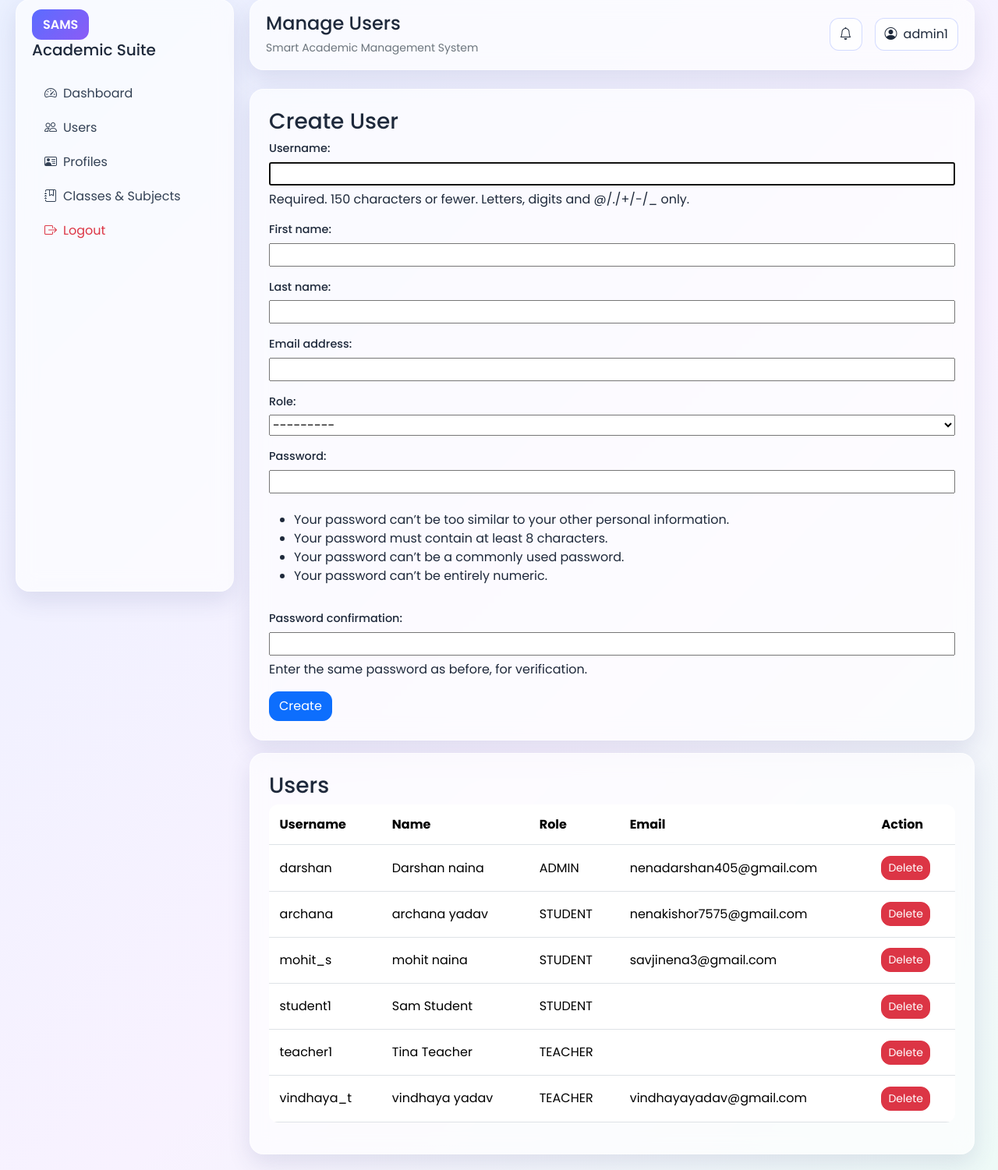
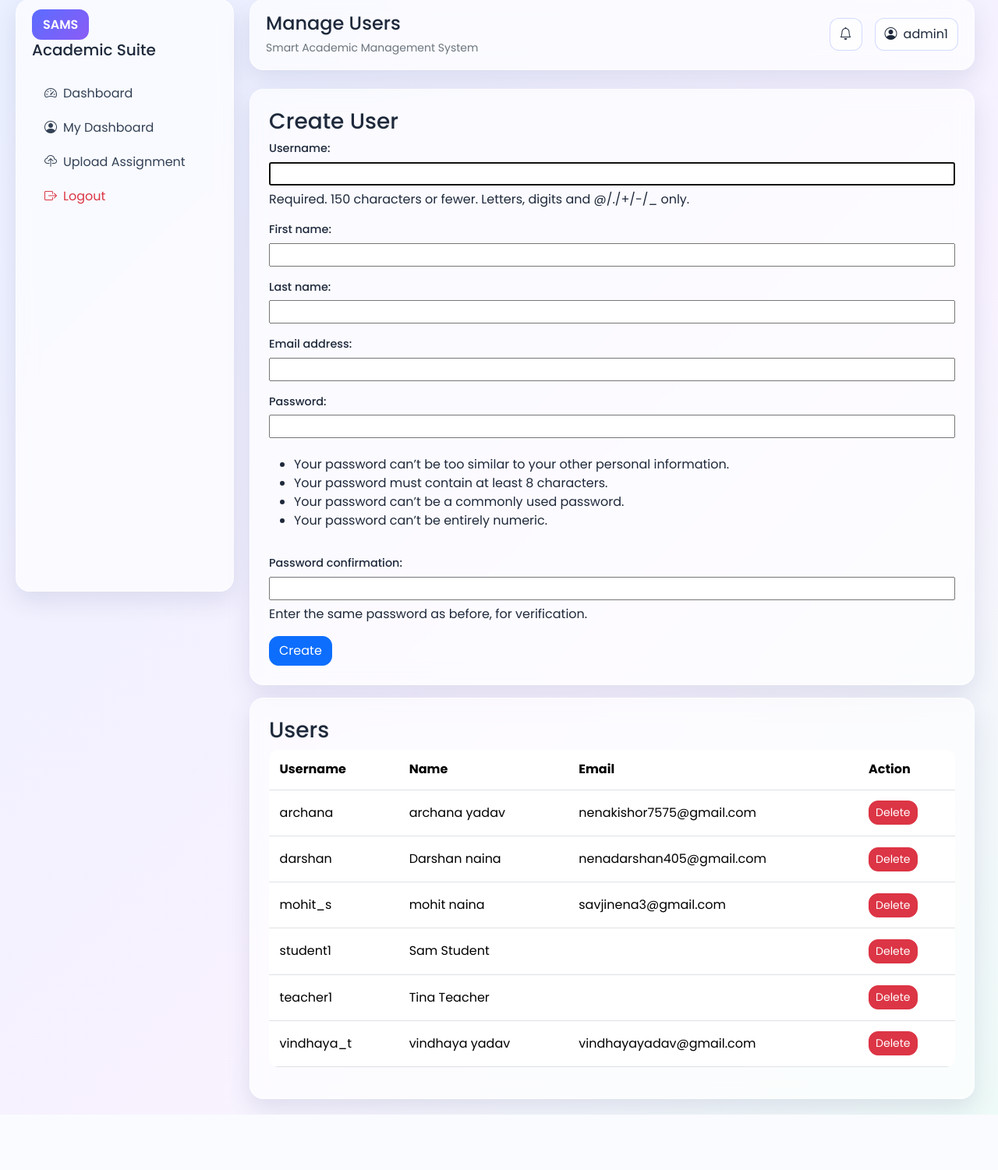
Before and after one commit to DarshanNaina/SMART-MANAGEMENT, a Django app: page /admin-panel/users/ in a window 1280 px wide. Shown: the part 21-1522 px from the top of the page at 78% size. After the commit the page ends 1451 px from the top, so only its background shows below. Run offline with Django 5.2, Linux system fonts and the light colour scheme; a user stored in the database is signed in; data comes from the database, SQL or seed files in the repository; both versions use the stored data as it was before the commit.

Commit message:
role feature

```diff
--- a/accounts/admin.py
+++ b/accounts/admin.py
@@ -17,8 +17,7 @@ from .models import (
 
 @admin.register(CustomUser)
 class CustomUserAdmin(UserAdmin):
-    fieldsets = UserAdmin.fieldsets + (("RBAC", {"fields": ("role",)}),)
-    list_display = ("username", "email", "role", "is_staff")
+    list_display = ("username", "email", "is_staff")
 
 
 admin.site.register(AcademicClass)
--- a/accounts/forms.py
+++ b/accounts/forms.py
@@ -26,7 +26,7 @@ class RegisterForm(forms.ModelForm):
 
     class Meta:
         model = CustomUser
-        fields = ("username", "first_name", "last_name", "email", "role")
+        fields = ("username", "first_name", "last_name", "email")
         widgets = {
             "username": forms.TextInput(attrs={"class": "form-control"}),
             "first_name": forms.TextInput(attrs={"class": "form-control"}),
--- a/accounts/models.py
+++ b/accounts/models.py
@@ -7,15 +7,8 @@ from datetime import timedelta
 
 
 class CustomUser(AbstractUser):
-    class Role(models.TextChoices):
-        ADMIN = "ADMIN", "Admin"
-        TEACHER = "TEACHER", "Teacher"
-        STUDENT = "STUDENT", "Student"
-
-    role = models.CharField(max_length=20, choices=Role.choices)
-
     def __str__(self):
-        return f"{self.username} ({self.role})"
+        return f"{self.username}"
 
 
 class AcademicClass(models.Model):
@@ -133,7 +126,7 @@ class Attendance(models.Model):
         ordering = ["-date"]
 
     def __str__(self):
-        return f"{self.student.roll_number} - {self.subject.name} - {self.date}"
+        return f"{self.student.user.get_full_name() or self.student.user.username} - {self.subject.name} - {self.date}"
 
 
 class Assignment(models.Model):
@@ -188,4 +181,4 @@ class AssignmentSubmission(models.Model):
         ordering = ["-submitted_at"]
 
     def __str__(self):
-        return f"{self.student.roll_number} -> {self.assignment.title}"
+        return f"{self.student.user.get_full_name() or self.student.user.username} -> {self.assignment.title}"
--- a/admin_panel/forms.py
+++ b/admin_panel/forms.py
@@ -14,7 +14,7 @@ from accounts.models import (
 class UserCreateForm(UserCreationForm):
     class Meta:
         model = CustomUser
-        fields = ("username", "first_name", "last_name", "email", "role")
+        fields = ("username", "first_name", "last_name", "email")
 
 
 class ClassForm(forms.ModelForm):
--- a/admin_panel/views.py
+++ b/admin_panel/views.py
@@ -1,7 +1,6 @@
 from django.contrib import messages
 from django.shortcuts import get_object_or_404, redirect, render
 
-from accounts.decorators import role_required
 from accounts.models import (
     AcademicClass,
     Assignment,
@@ -24,7 +23,6 @@ from .forms import (
 )
 
 
-@role_required(CustomUser.Role.ADMIN)
 def dashboard(request):
     marks = Mark.objects.all()
     avg_percentage = round(sum(mark.percentage for mark in marks) / marks.count(), 2) if marks else 0
@@ -44,18 +42,16 @@ def dashboard(request):
     return render(request, "admin_panel/dashboard.html", context)
 
 
-@role_required(CustomUser.Role.ADMIN)
 def manage_users(request):
     form = UserCreateForm(request.POST or None)
     if request.method == "POST" and form.is_valid():
         form.save()
         messages.success(request, "User created successfully.")
         return redirect("admin_panel:manage_users")
-    users = CustomUser.objects.exclude(is_superuser=True).order_by("role", "username")
+    users = CustomUser.objects.exclude(is_superuser=True).order_by("username")
     return render(request, "admin_panel/manage_users.html", {"form": form, "users": users})
 
 
-@role_required(CustomUser.Role.ADMIN)
 def delete_user(request, user_id):
     user = get_object_or_404(CustomUser, id=user_id, is_superuser=False)
     if request.method == "POST":
@@ -64,7 +60,6 @@ def delete_user(request, user_id):
     return redirect("admin_panel:manage_users")
 
 
-@role_required(CustomUser.Role.ADMIN)
 def manage_classes_subjects(request):
     class_form = ClassForm(request.POST or None, prefix="class")
     subject_form = SubjectForm(request.POST or None, prefix="subject")
@@ -89,7 +84,6 @@ def manage_classes_subjects(request):
     )
 
 
-@role_required(CustomUser.Role.ADMIN)
 def assign_teachers(request):
     form = TeacherAssignmentForm(request.POST or None)
     if request.method == "POST" and form.is_valid():
@@ -100,7 +94,6 @@ def assign_teachers(request):
     return render(request, "admin_panel/assign_teachers.html", {"form": form, "assignments": assignments})
 
 
-@role_required(CustomUser.Role.ADMIN)
 def manage_profiles(request):
     teacher_form = TeacherProfileForm(request.POST or None, prefix="teacher")
     student_form = StudentProfileForm(request.POST or None, prefix="student")
@@ -127,7 +120,6 @@ def manage_profiles(request):
     )
 
 
-@role_required(CustomUser.Role.ADMIN)
 def delete_teacher_profile(request, profile_id):
     profile = get_object_or_404(TeacherProfile, id=profile_id)
     if request.method == "POST":
@@ -136,7 +128,6 @@ def delete_teacher_profile(request, profile_id):
     return redirect("admin_panel:manage_profiles")
 
 
-@role_required(CustomUser.Role.ADMIN)
 def delete_student_profile(request, profile_id):
     profile = get_object_or_404(StudentProfile, id=profile_id)
     if request.method == "POST":
--- a/student/views.py
+++ b/student/views.py
@@ -2,7 +2,6 @@ from django.contrib import messages
 from django.db.models import Avg
 from django.shortcuts import redirect, render
 
-from accounts.decorators import role_required
 from accounts.models import Assignment, AssignmentSubmission, Attendance, CustomUser, Mark, StudentProfile
 from .forms import AssignmentSubmissionForm
 
@@ -15,7 +14,6 @@ def _student_profile(user):
     return profile
 
 
-@role_required(CustomUser.Role.STUDENT)
 def dashboard(request):
     profile = _student_profile(request.user)
     marks = Mark.objects.filter(student=profile).select_related("subject")
@@ -40,7 +38,6 @@ def dashboard(request):
     return render(request, "student/dashboard.html", context)
 
 
-@role_required(CustomUser.Role.STUDENT)
 def upload_assignment(request):
     profile = _student_profile(request.user)
     form = AssignmentSubmissionForm(request.POST or None, request.FILES or None)
--- a/teacher/views.py
+++ b/teacher/views.py
@@ -4,7 +4,6 @@ from django.shortcuts import redirect, render
 from django.utils import timezone
 from django.conf import settings
 
-from accounts.decorators import role_required
 from accounts.models import Attendance, CustomUser, Mark, StudentProfile, Subject, TeacherProfile, TeacherSubjectAssignment
 
 from .forms import AssignmentForm, AttendanceForm, MarkForm
@@ -18,7 +17,6 @@ def _teacher_profile(user):
     return profile
 
 
-@role_required(CustomUser.Role.TEACHER)
 def dashboard(request):
     profile = _teacher_profile(request.user)
     subject_ids = TeacherSubjectAssignment.objects.filter(teacher=profile).values_list("subject_id", flat=True)
@@ -30,7 +28,6 @@ def dashboard(request):
     return render(request, "teacher/dashboard.html", context)
 
 
-@role_required(CustomUser.Role.TEACHER)
 def manage_marks(request):
     profile = _teacher_profile(request.user)
     subject_ids = list(TeacherSubjectAssignment.objects.filter(teacher=profile).values_list("subject_id", flat=True))
@@ -75,7 +72,6 @@ def manage_marks(request):
     return render(request, "teacher/manage_marks.html", {"form": form, "marks": marks})
 
 
-@role_required(CustomUser.Role.TEACHER)
 def manage_attendance(request):
     profile = _teacher_profile(request.user)
     subject_ids = list(TeacherSubjectAssignment.objects.filter(teacher=profile).values_list("subject_id", flat=True))
@@ -104,7 +100,6 @@ def manage_attendance(request):
     )
 
 
-@role_required(CustomUser.Role.TEACHER)
 def manage_assignments(request):
     profile = _teacher_profile(request.user)
     subject_ids = list(TeacherSubjectAssignment.objects.filter(teacher=profile).values_list("subject_id", flat=True))
--- a/templates/admin_panel/manage_users.html
+++ b/templates/admin_panel/manage_users.html
@@ -14,12 +14,11 @@
     <h3>Users</h3>
     <div class="table-responsive">
     <table class="table table-hover align-middle">
-        <tr><th>Username</th><th>Name</th><th>Role</th><th>Email</th><th>Action</th></tr>
+        <tr><th>Username</th><th>Name</th><th>Email</th><th>Action</th></tr>
         {% for user in users %}
             <tr>
                 <td>{{ user.username }}</td>
                 <td>{{ user.get_full_name }}</td>
-                <td>{{ user.role }}</td>
                 <td>{{ user.email }}</td>
                 <td>
                     <form method="post" action="{% url 'admin_panel:delete_user' user.id %}">
--- a/templates/base.html
+++ b/templates/base.html
@@ -23,18 +23,8 @@
                 </div>
                 <nav class="nav flex-column gap-1">
                     <a class="nav-link" href="{% url 'accounts:redirect_dashboard' %}"><i class="bi bi-speedometer2 me-2"></i>Dashboard</a>
-                    {% if user.role == "ADMIN" %}
-                        <a class="nav-link" href="{% url 'admin_panel:manage_users' %}"><i class="bi bi-people me-2"></i>Users</a>
-                        <a class="nav-link" href="{% url 'admin_panel:manage_profiles' %}"><i class="bi bi-person-vcard me-2"></i>Profiles</a>
-                        <a class="nav-link" href="{% url 'admin_panel:manage_classes_subjects' %}"><i class="bi bi-journal-bookmark me-2"></i>Classes & Subjects</a>
-                    {% elif user.role == "TEACHER" %}
-                        <a class="nav-link" href="{% url 'teacher:manage_marks' %}"><i class="bi bi-journal-check me-2"></i>Marks</a>
-                        <a class="nav-link" href="{% url 'teacher:manage_attendance' %}"><i class="bi bi-calendar-check me-2"></i>Attendance</a>
-                        <a class="nav-link" href="{% url 'teacher:manage_assignments' %}"><i class="bi bi-upload me-2"></i>Assignments</a>
-                    {% else %}
-                        <a class="nav-link" href="{% url 'student:dashboard' %}"><i class="bi bi-person-circle me-2"></i>My Dashboard</a>
-                        <a class="nav-link" href="{% url 'student:upload_assignment' %}"><i class="bi bi-cloud-upload me-2"></i>Upload Assignment</a>
-                    {% endif %}
+                    <a class="nav-link" href="{% url 'student:dashboard' %}"><i class="bi bi-person-circle me-2"></i>My Dashboard</a>
+                    <a class="nav-link" href="{% url 'student:upload_assignment' %}"><i class="bi bi-cloud-upload me-2"></i>Upload Assignment</a>
                     <a class="nav-link text-danger" href="{% url 'accounts:logout' %}"><i class="bi bi-box-arrow-right me-2"></i>Logout</a>
                 </nav>
             </aside>
```
Also changed, not shown: accounts/views.py (+8 -19 lines), accounts/migrations/0005_remove_customuser_role.py (added), db.sqlite3.
